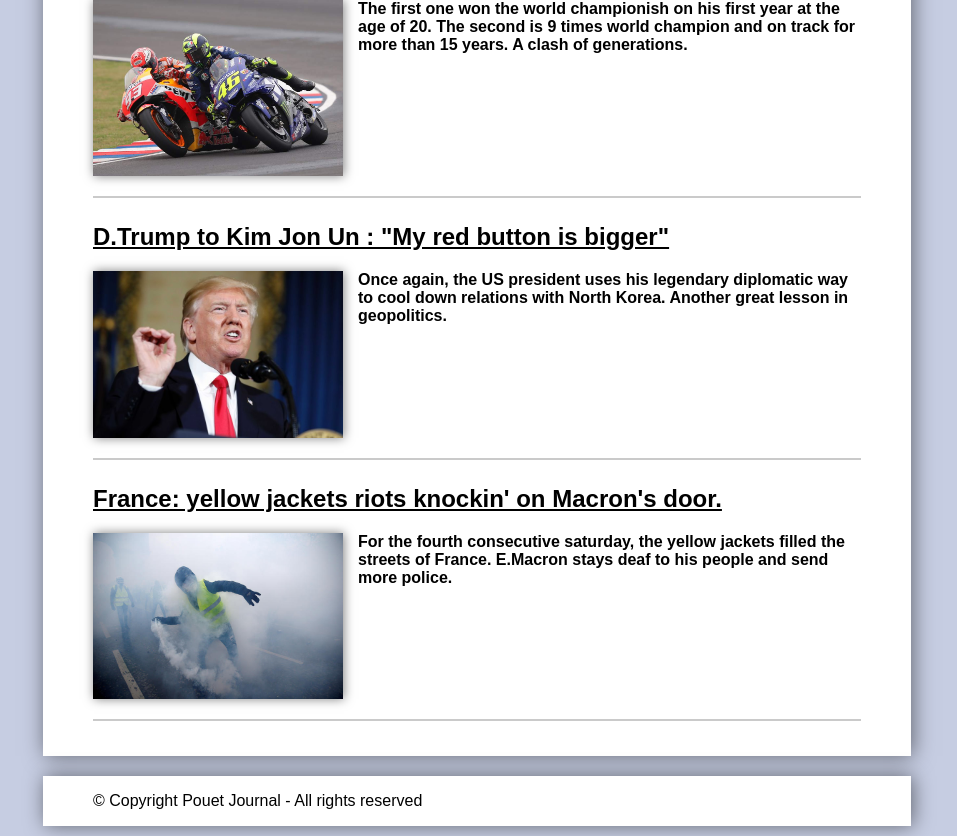
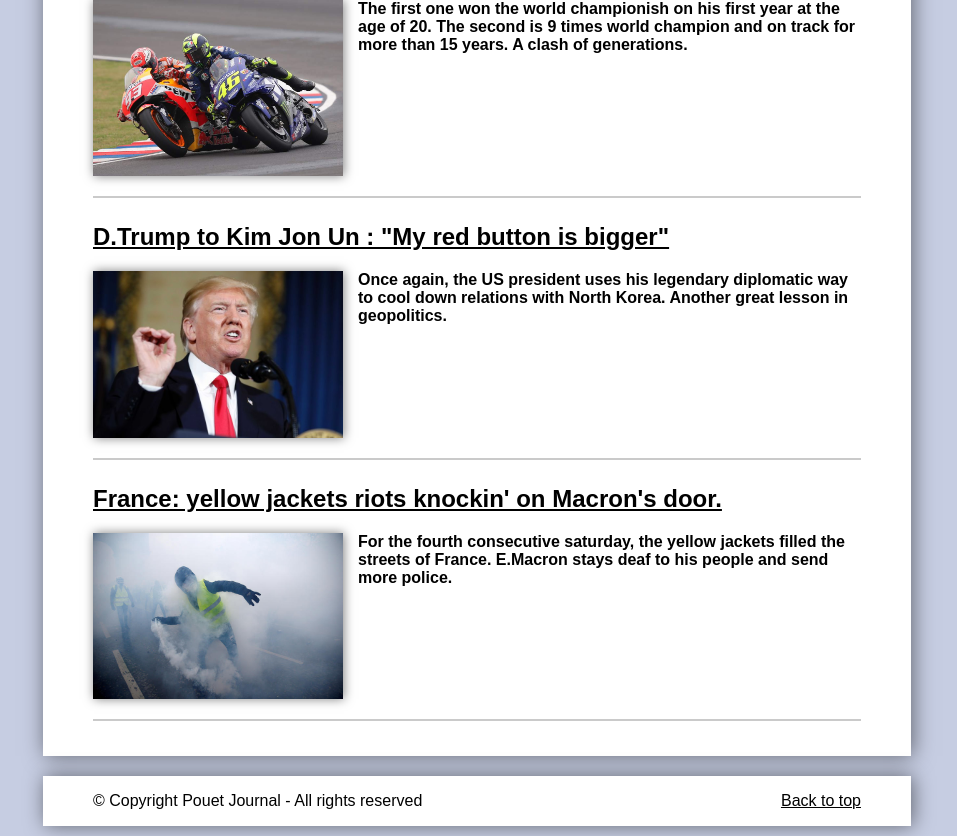
Before and after one commit to OrangeDuck91/ng-pouet-journal, an Angular app: page /home in a window 1280 px wide. Shown: the part 1097-1933 px from the top of the page, without its empty margins (163-1120 px from the left). Built offline with nearby package versions, Linux system fonts and the light colour scheme.

Commit message:
links skip to main & back to top

```diff
--- a/src/app/app-routing.module.ts
+++ b/src/app/app-routing.module.ts
@@ -37,7 +37,7 @@ export const APP_ROUTES: Routes = [
 
 
 @NgModule({
-  imports: [RouterModule.forRoot(APP_ROUTES)],
+  imports: [RouterModule.forRoot(APP_ROUTES, {anchorScrolling: 'enabled'})],
   exports: [RouterModule]
 })
 export class AppRoutingModule { }
--- a/src/app/app.component.html
+++ b/src/app/app.component.html
@@ -1,13 +1,17 @@
 <main>
-  <header>
+  <header id="top">
     <img src="../assets/images/pouet.png" alt="header pouet image">
     <h1>Pouet Journal</h1>
+    <a href="{{currentRoute + '#main-content'}}" >Skip to main content</a>
   </header>
   <a1-top-nav-bar></a1-top-nav-bar>
-  <section class="main-content">
+  <section  id="main-content" class="main-content">
     <router-outlet></router-outlet>
   </section>
   <footer>
-    © Copyright Pouet Journal - All rights reserved
+    <span>
+      © Copyright Pouet Journal - All rights reserved
+    </span>
+    <a href="{{currentRoute + '#top'}}" >Back to top</a>
   </footer>
 </main>
--- a/src/app/app.component.scss
+++ b/src/app/app.component.scss
@@ -18,10 +18,22 @@ header{
   display: flex;
   align-items: center;
   justify-content: center;
-
+  position:relative;
+  // Logo
   img {
     height: 100px;
     margin : 0 30px;
+  }
+  // Skip main content link
+  a{
+    position: absolute;
+    left : 0;
+    bottom: 0;
+    opacity: 0;
+  }
+  a:focus{
+    opacity: 1;
+    background-color: lightblue;
   }
 }
 
@@ -36,7 +48,21 @@ main a1-top-nav-bar{
 footer{
   height: 30px;
   line-height: 30px;
-  text-overflow: ellipsis;
-  white-space: nowrap;
-  overflow: hidden;
+  display:flex;
+  justify-content: space-between;
+
+  span{
+    text-overflow: ellipsis;
+    white-space: nowrap;
+    overflow: hidden;
+    margin-right: 25px;
+  }
+
+  a{
+    min-width: 30%;
+    text-align: right;
+  }
+  a:focus{
+    background-color: lightblue;
+  }
 }
--- a/src/app/app.component.ts
+++ b/src/app/app.component.ts
@@ -1,10 +1,21 @@
-import { Component } from '@angular/core';
+import { Component, OnInit } from '@angular/core';
+import { ActivatedRoute, Router } from '@angular/router';
 
 @Component({
   selector: 'a1-root',
   templateUrl: './app.component.html',
   styleUrls: ['./app.component.scss']
 })
-export class AppComponent {
+export class AppComponent implements OnInit {
   title = 'ng-pouet-journal';
+  currentRoute: string;
+
+  constructor(private router: Router) { }
+
+  ngOnInit() {
+    this.router.events.subscribe(() => {
+      this.currentRoute = window.location.pathname;
+      console.log(window.location);
+    });
+  }
 }
```
